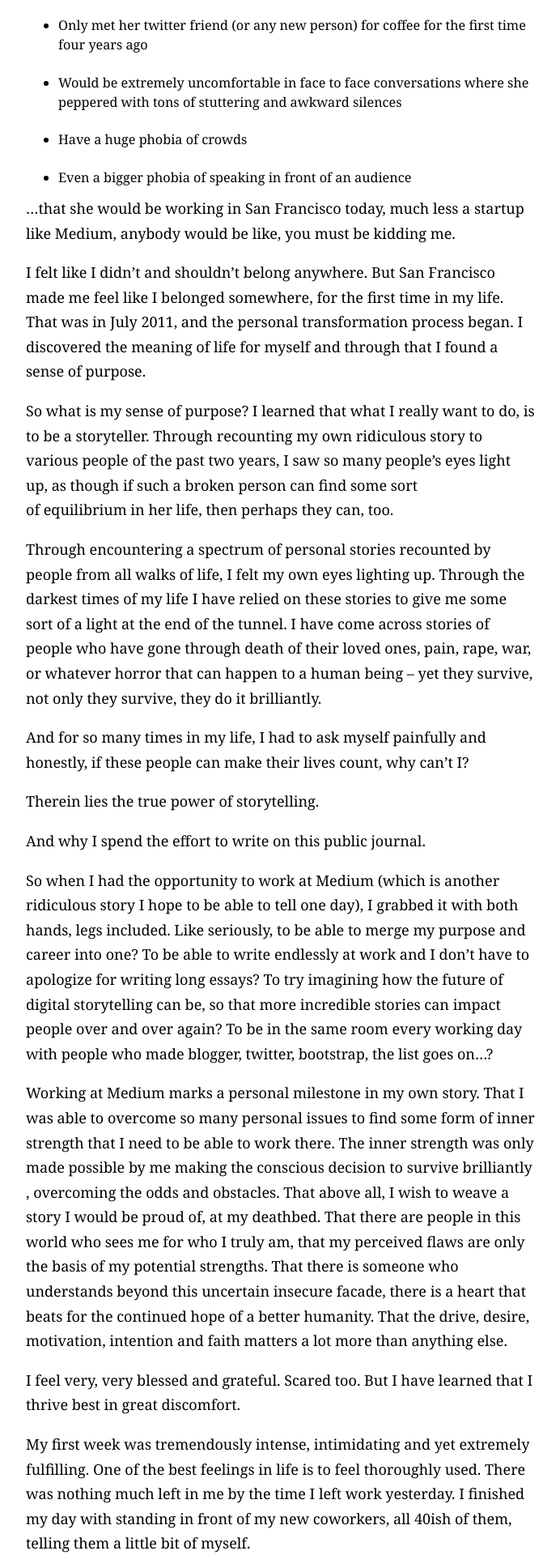
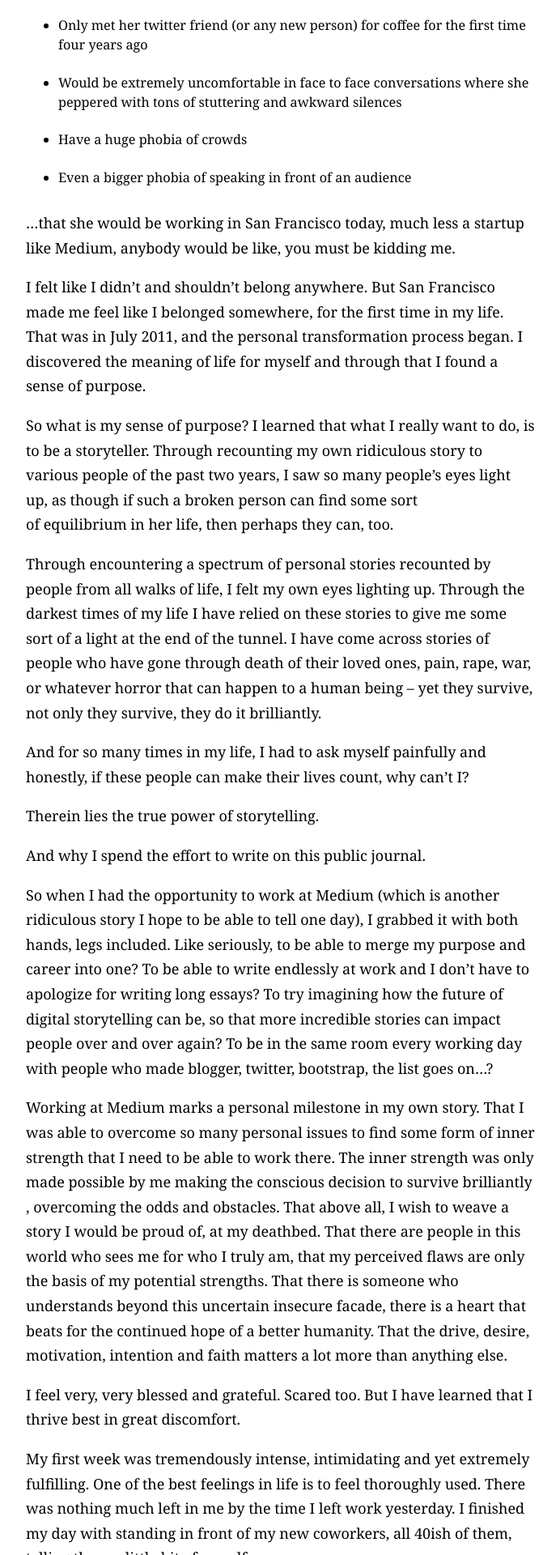
Before and after one commit to wynlim/wynlim.github.io, a Jekyll site: the page built from _posts/2013-06-08-what-working-at-medium-truly-means-to-me.markdown, in a window 1280 px wide. Shown: the part 1115-3035 px from the top of the page at 81% size, without its empty margins (293-985 px from the left). Built offline with Jekyll 4.4.1, drawn with Linux system fonts in a browser that asks for light colours; Markdown is read by kramdown in place of the engine named in the settings; comment, search, counter and statistics services are not loaded.

Commit message:
ul margins

```diff
--- a/css/journal.scss
+++ b/css/journal.scss
@@ -95,6 +95,9 @@ hr {
 	h5{
 		font-size: 14px;
 	}
+	ul {
+		overflow: auto;
+	}
 	li{
 		float: left;
 		width: 100%;
```
